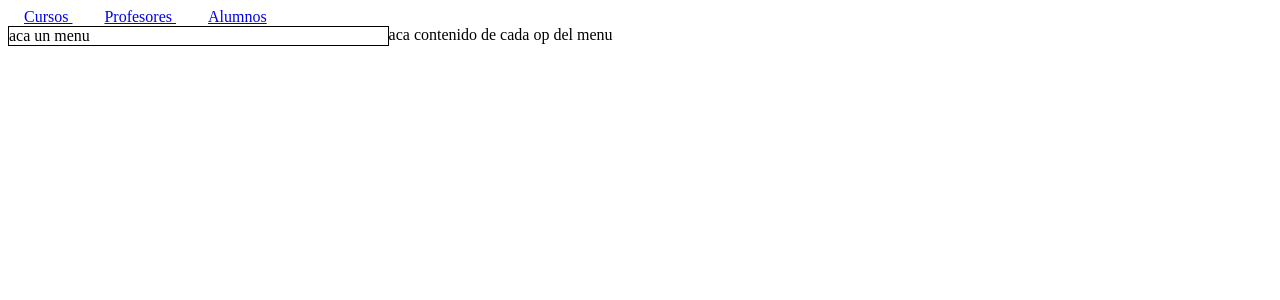
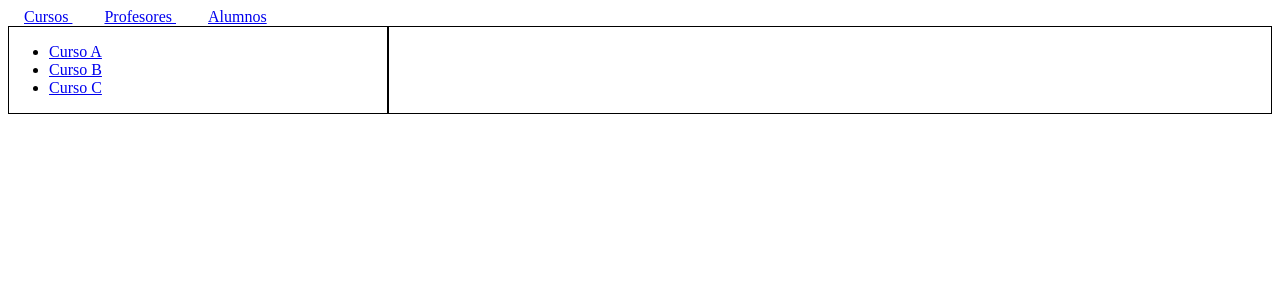
Before and after one commit to Pheobhe/cursos, a Vue app: page /alumnos in a window 1280 px wide. Shown: the top 300 px of the page. Built offline with nearby package versions, Linux system fonts and the light colour scheme.

Commit message:
Clase 069 - Children en vue router

```diff
--- /dev/null
+++ b/src/components/cursos/MenuCursos.vue
@@ -0,0 +1,18 @@
+<template>
+    <div>
+        <ul>
+            <li>
+                <router-link :to="{name: 'alumnosa'}"
+               >Curso A</router-link>
+            </li>
+            <li>
+                <router-link :to="{name: 'alumnosb'}"
+               >Curso B</router-link>
+            </li>
+            <li>
+                <router-link :to="{name: 'alumnosc'}"
+               >Curso C</router-link>
+            </li>
+        </ul>
+    </div>
+</template>
--- a/src/router/index.js
+++ b/src/router/index.js
@@ -3,6 +3,9 @@ import { createRouter, createWebHistory } from 'vue-router'
 import CursosPage from '@/views/CursosPage'
 import ProfesoresPage from '@/views/ProfesoresPage'
 import AlumnosPage from '@/views/alumnos/AlumnosPage'
+import AlumnosA from '@/views/alumnos/AlumnosA'
+import AlumnosB from '@/views/alumnos/AlumnosB'
+import AlumnosC from '@/views/alumnos/AlumnosC'
 const routes = [
 
   {
@@ -18,8 +21,26 @@ const routes = [
   {
     path:'/alumnos',
     component: AlumnosPage,
-    name: 'alumnos'
-  }
+    name: 'alumnos',
+    children: [
+      {
+        path:'/alumnos-a',
+        component: AlumnosA,
+        name: 'alumnosa'
+      },
+      {
+        path:'/alumnos-b',
+        component: AlumnosB,
+        name: 'alumnosb'
+      },
+      {
+        path:'/alumnos-c',
+        component: AlumnosC,
+        name: 'alumnosc'
+      }
+    ]
+  } ,
+
 ]
 
 const router = createRouter({
--- /dev/null
+++ b/src/views/alumnos/AlumnosA.vue
@@ -0,0 +1,7 @@
+<template>
+
+        <div class="alumnos__right">
+            <h3>Somos alumnos del A</h3>
+        </div>
+
+</template>
--- /dev/null
+++ b/src/views/alumnos/AlumnosB.vue
@@ -0,0 +1,7 @@
+<template>
+
+    <div class="alumnos__right">
+        <h3>Somos todo los alumnos  que están en el B</h3>
+    </div>
+
+</template>
--- /dev/null
+++ b/src/views/alumnos/AlumnosC.vue
@@ -0,0 +1,7 @@
+<template>
+
+    <div class="alumnos__right">
+        <h3>Somos los burros  del C</h3>
+    </div>
+
+</template>
--- a/src/views/alumnos/AlumnosPage.vue
+++ b/src/views/alumnos/AlumnosPage.vue
@@ -1,19 +1,24 @@
 <template>
     <div class="alumnos">
         <div class="alumnos__left">
-              aca un menu
+              <menu-cursos />
         </div>
 
         <div class="alumnos__right">
-            aca contenido de cada op del menu
+            <router-view/>
         </div>
 
     </div>
 </template>
 
 <script>
+
+import MenuCursos from '@/components/cursos/MenuCursos'
     export default {
-        name: 'AlumnosPage'
+        name: 'AlumnosPage',
+        components: {
+          MenuCursos
+        }
     }
 </script>
 
@@ -25,6 +30,7 @@
     border: 1px solid black;
   }
   &__right {
+    border: 1px solid black;
     width: 70%;
   }
 
```
